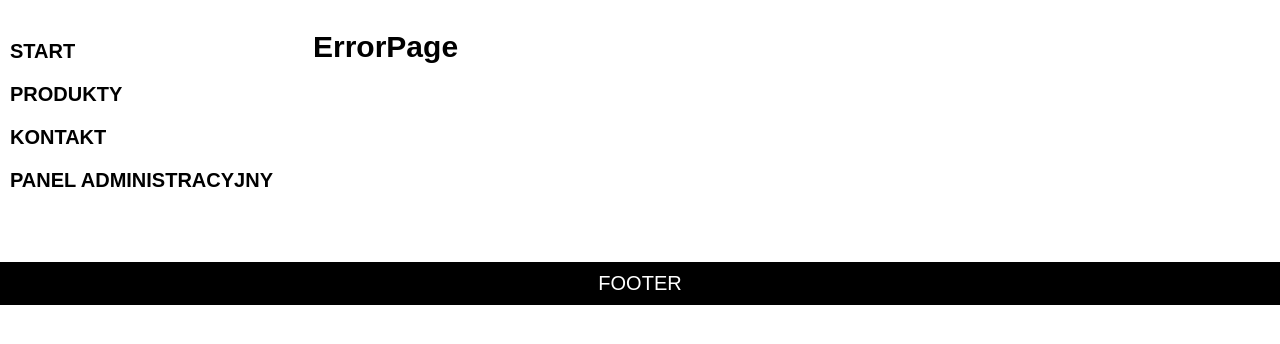
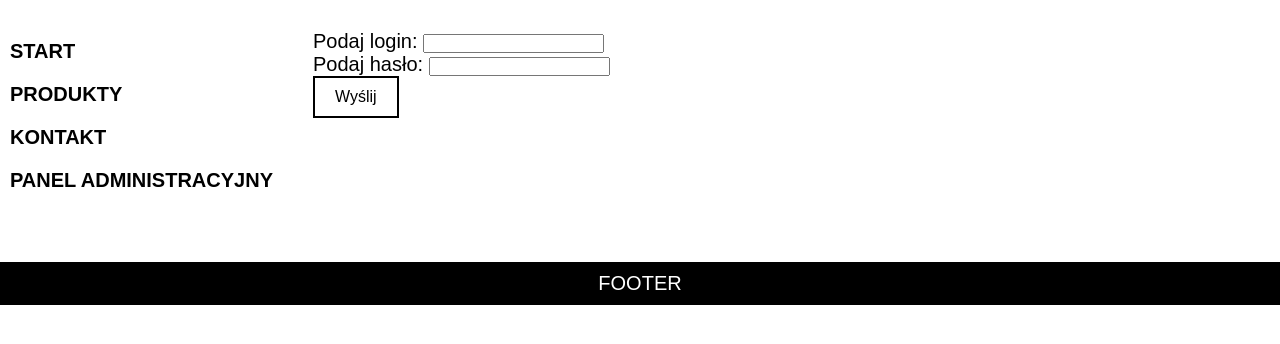
Before and after one commit to GrzegorzChmiel/Samuraj-Programowania, a React (Create React App) app: page /login in a window 1280 px wide. Shown: the top 344 px of the page. Built offline with nearby package versions, Linux system fonts and the light colour scheme; a web font is replaced by a local one.

Commit message:
S10L113 Zakończenie

```diff
--- a/src/layouts/Page.js
+++ b/src/layouts/Page.js
@@ -4,6 +4,7 @@ import ProductPage from "../pages/ProductPage";
 import ContactPage from "../pages/ContactPage";
 import AdminPage from "../pages/AdminPage";
 import ErrorPage from "../pages/ErrorPage";
+import LoginPage from "../pages/LoginPage";
 import { Route, Switch } from "react-router-dom";
 
 const Page = () => {
@@ -14,6 +15,7 @@ const Page = () => {
             <Route path="/products" component={ProductPage}></Route>
             <Route path="/contact" component={ContactPage}></Route>
             <Route path="/admin" component={AdminPage}></Route>
+            <Route path="/login" component={LoginPage}></Route>
             <Route component={ErrorPage}></Route>
          </Switch>
       </>
--- a/src/pages/AdminPage.js
+++ b/src/pages/AdminPage.js
@@ -1,7 +1,18 @@
 import React from "react";
+import { Route, Redirect } from "react-router-dom";
+
+const permission = false;
 
 const AdminPage = () => {
-   return <h1>AdminPage</h1>;
+   return (
+      <div>
+         <Route
+            render={() => {
+               return permission ? <h3>Panel administracyjny</h3> : <Redirect to="/login"></Redirect>;
+            }}
+         ></Route>
+      </div>
+   );
 };
 
 export default AdminPage;
--- /dev/null
+++ b/src/pages/LoginPage.js
@@ -0,0 +1,20 @@
+import React from "react";
+import "../styles/LoginPage.css";
+
+const LoginPage = () => {
+   return (
+      <div className="login">
+         <label htmlFor="loginInput">
+            Podaj login: <input id="loginInput" type="text"></input>
+         </label>
+         <br />
+         <label htmlFor="passInput">
+            Podaj hasło: <input id="passInput" type="password"></input>
+         </label>
+         <br></br>
+         <button>Wyślij</button>
+      </div>
+   );
+};
+
+export default LoginPage;
--- /dev/null
+++ b/src/styles/LoginPage.css
@@ -0,0 +1,14 @@
+.login button {
+   margin: 0 20% 0 auto;
+   border: 2px solid black;
+   background-color: #fff;
+   padding: 10px 20px;
+   cursor: pointer;
+   font-size: 16px;
+   transition: 0.2s;
+}
+
+.login button:hover {
+   color: yellow;
+   background-color: #000;
+}
```
